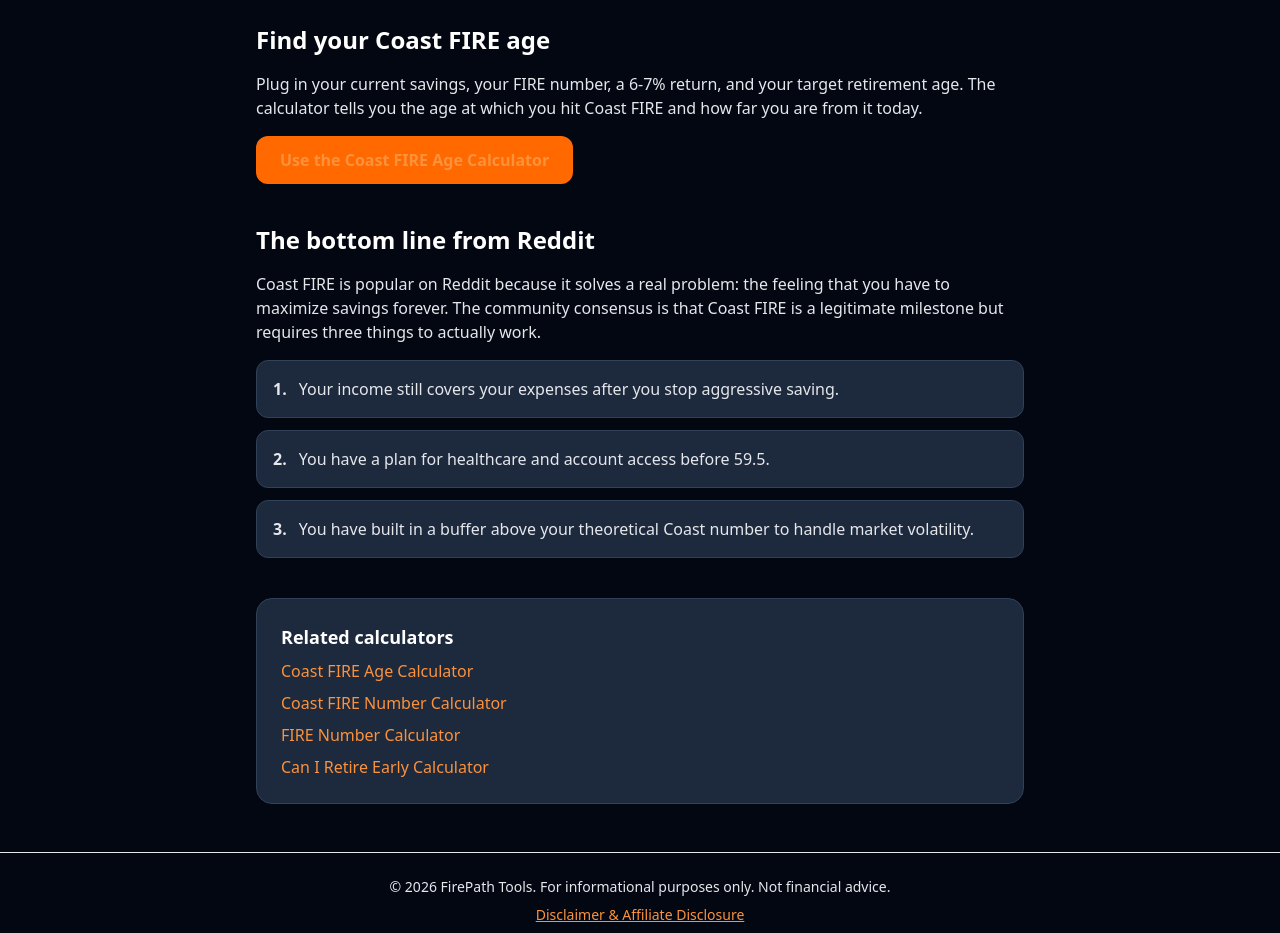
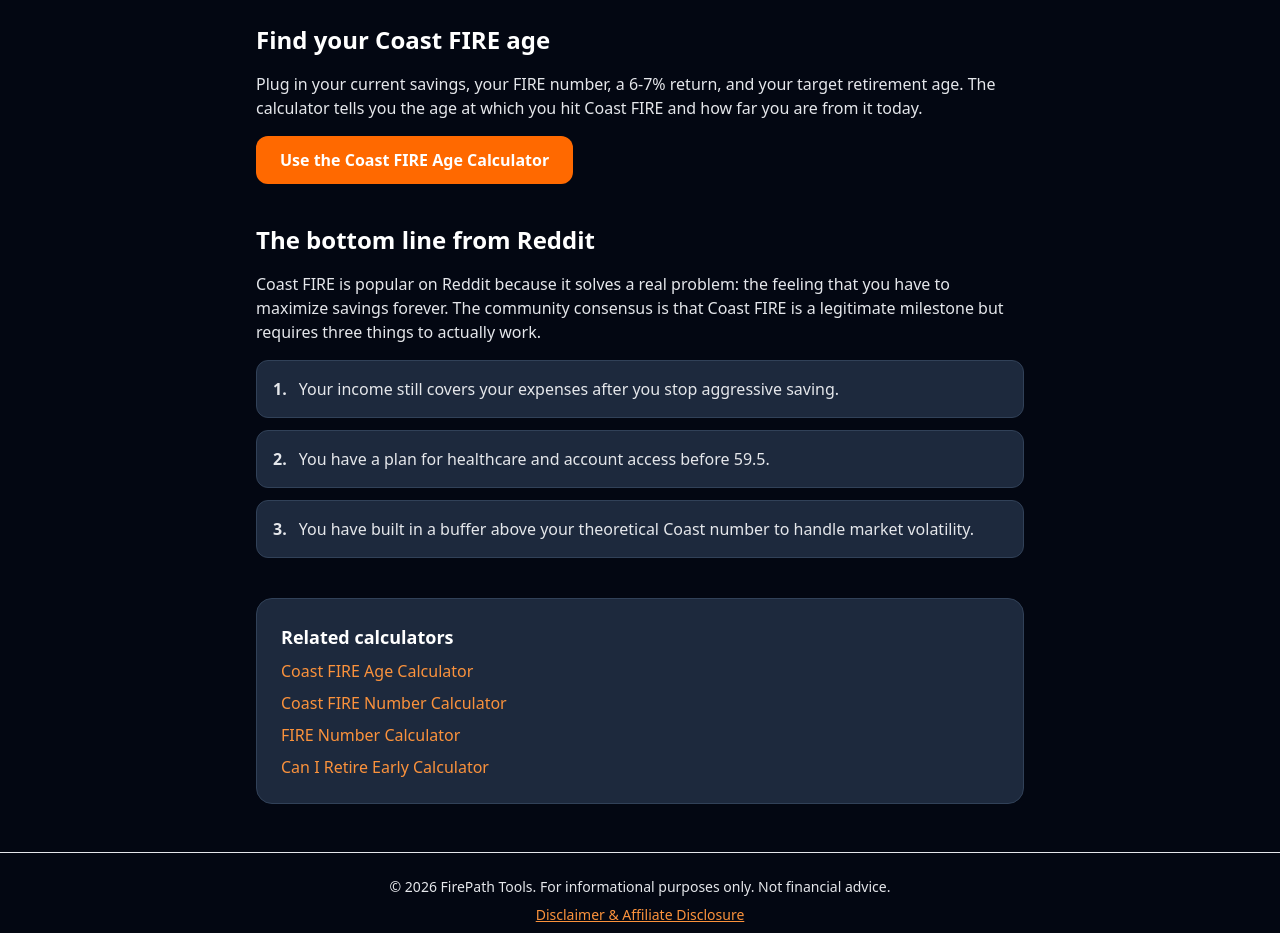
Before and after one commit to giraudsebastien79000-max/firepathtools, a Next.js app: page /blog/what-reddit-says-about-coast-fire in a window 1280 px wide. Shown: the part 2520-3453 px from the top of the page. Built offline with nearby package versions, Linux system fonts and the light colour scheme.

Commit message:
fix: force white text on CTA button coast fire article

```diff
--- a/app/blog/what-reddit-says-about-coast-fire/page.tsx
+++ b/app/blog/what-reddit-says-about-coast-fire/page.tsx
@@ -96,7 +96,7 @@ export default function WhatRedditSaysAboutCoastFire() {
         <section id="calculator" className="mb-10">
           <h2 className="text-2xl font-bold text-white mb-4">Find your Coast FIRE age</h2>
           <p className="text-gray-300 mb-4">Plug in your current savings, your FIRE number, a 6-7% return, and your target retirement age. The calculator tells you the age at which you hit Coast FIRE and how far you are from it today.</p>
-          <a href="/tools/coast-fire-age" className="inline-block bg-orange-500 hover:bg-orange-600 text-white font-bold py-3 px-6 rounded-xl transition-colors">
+          <a href="/tools/coast-fire-age" className="inline-block bg-orange-500 hover:bg-orange-600 text-white font-bold py-3 px-6 rounded-xl transition-colors" style={{color: "white"}}>
             Use the Coast FIRE Age Calculator
           </a>
         </section>
```
